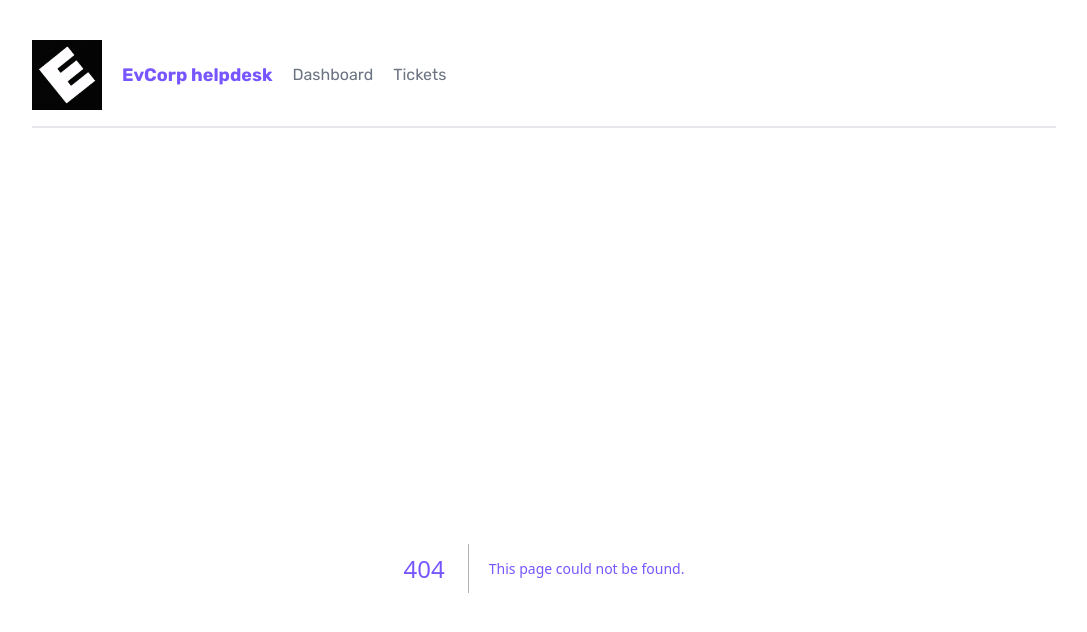
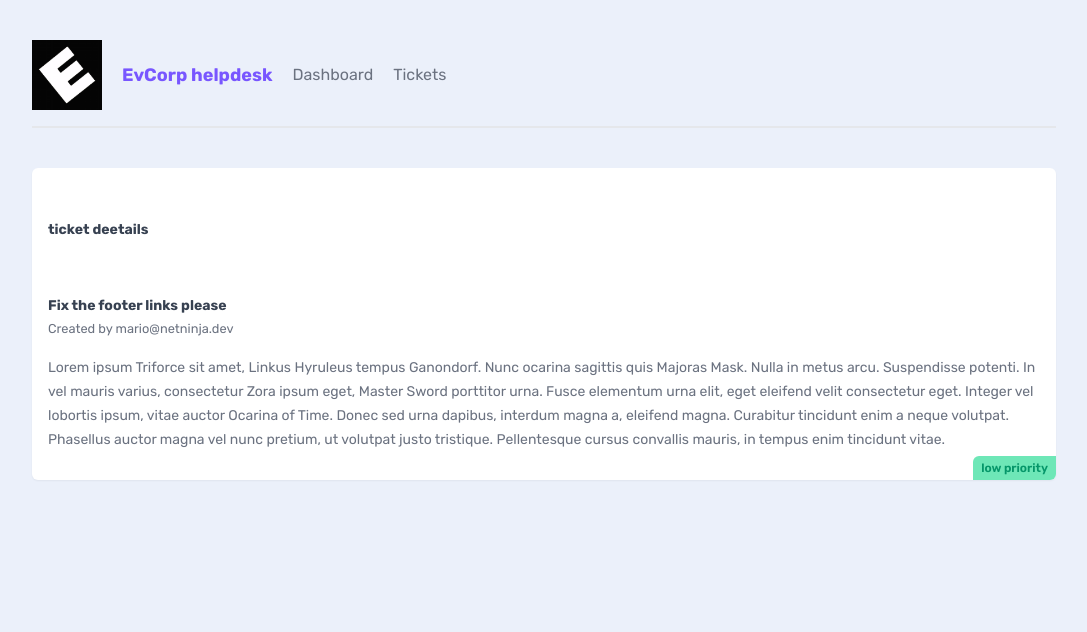
Before and after one commit to zaskier/next.js, a Next.js app: page /tickets/1 in a window 1280 px wide. Before the commit this address had no page. Shown: the top 632 px of the page, without its empty margins (96-1183 px from the left). Built offline with nearby package versions, Linux system fonts and the light colour scheme; data requests are answered from the project's data file.

Commit message:
add ticket list

```diff
--- a/app/tickets/TicketList.jsx
+++ b/app/tickets/TicketList.jsx
@@ -1,17 +1,26 @@
+import Link from 'next/link';
+
 async function getTickets() {
-  const res = await fetch('http://localhost:4000/tickets');
+  const res = await fetch('http://localhost:4000/tickets', {
+    next: {
+      revalidate: 0
+    }
+  });
   return res.json();
 }
 
 export default async function TicketList() {
   const tickets = await getTickets();
+
   return (
     <>
       {tickets.map((ticket) => (
         <div key={ticket.id} className="card my-5">
-          <h3> {ticket.title}</h3>
-          <p> {ticket.body}...</p>
-          <div className={`pill ${ticket.priority}`}>{ticket.priority} priority</div>
+          <Link href={`/tickets/${ticket.id}`}>
+            <h3>{ticket.title}</h3>
+            <p> {ticket.body}...</p>
+            <div className={`pill ${ticket.priority}`}>{ticket.priority} priority</div>
+          </Link>
         </div>
       ))}
       {tickets.lenght === 0 && <p className="text-center">There are no open tickets</p>}
--- /dev/null
+++ b/app/tickets/[id]/page.jsx
@@ -0,0 +1,29 @@
+async function getTicket(id) {
+  const res = await fetch(`http://localhost:4000/tickets/${id}`, {
+    next: {
+      revalidate: 60 // value 0 disabless cahching time
+    }
+  });
+  return res.json();
+}
+
+export default async function TicketDetails({ params }) {
+  const id = params.id; //todo validate if number *add typscript
+  const ticket = await getTicket(id);
+
+  return (
+    <>
+      <main className="card my-5">
+        <nav>
+          <h3>ticket deetails</h3>
+        </nav>
+        <h3> {ticket.title}</h3>
+        <small>Created by {ticket.user_email}</small>
+        <p> {ticket.body}</p>
+        <div className={`pill ${ticket.priority}`}>{ticket.priority} priority</div>
+      </main>
+    </>
+  );
+
+  //   <div>{id}</div>;
+}
```
